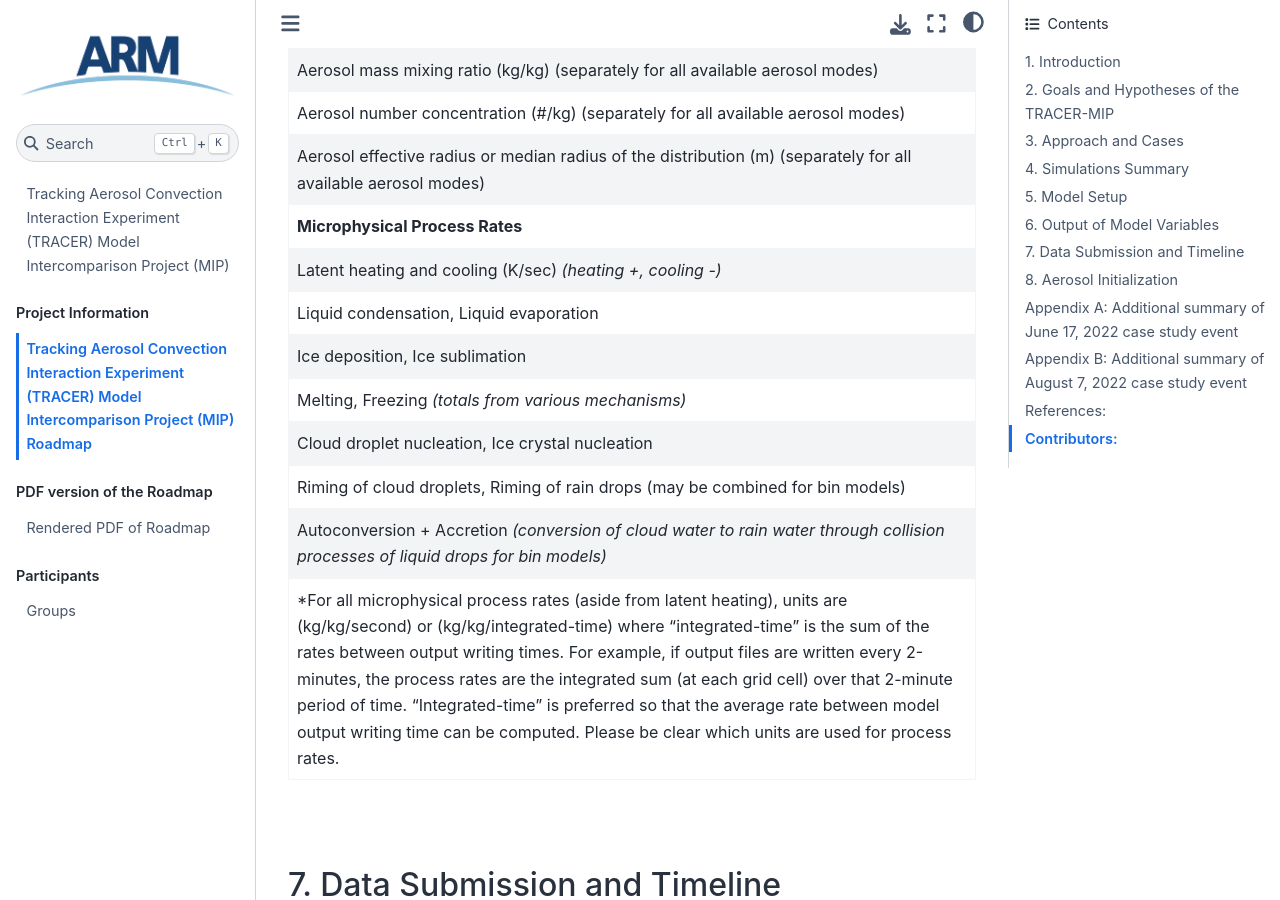
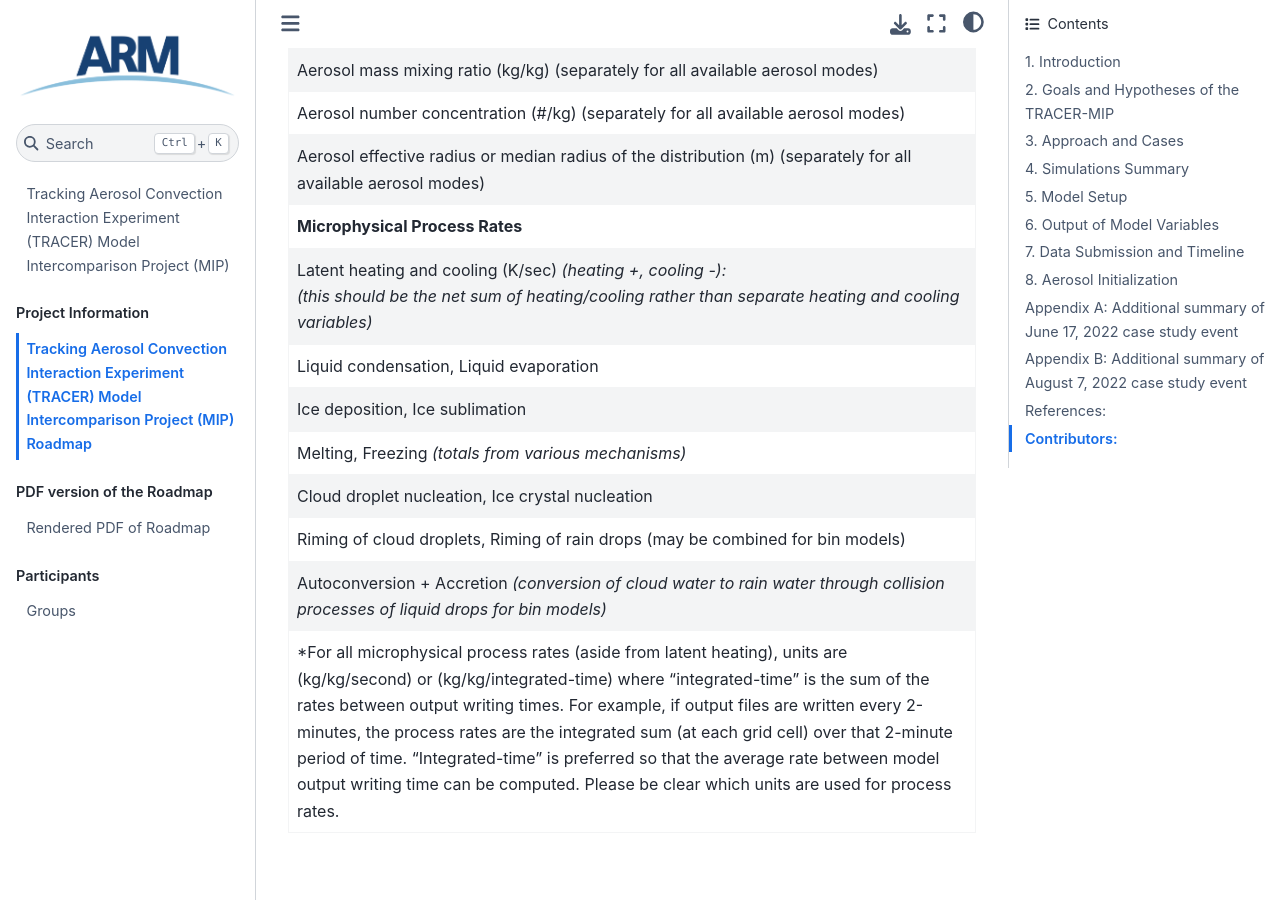
Before and after one commit to ARM-Synergy/tracer-mip, a Jupyter Book: the page built from Roadmap.md, in a window 1280 px wide and 900 px high, scrolled down 8169 px. Built offline with Jupyter Book 1.0.4 settings and Sphinx 7.4.7 and the Sphinx Book theme 1.1.4, drawn with Linux system fonts in a browser that asks for light colours.

Commit message:
Update Roadmap.md

```diff
--- a/Roadmap.md
+++ b/Roadmap.md
@@ -134,7 +134,7 @@ Table 2 describes the necessary model variables to output and the associated uni
 |Aerosol number concentration (#/kg) (separately for all available aerosol modes) |
 |Aerosol effective radius or median radius of the distribution (m) (separately for all available aerosol modes)|
 |**Microphysical Process Rates**|
-|Latent heating and cooling (K/sec) *(heating +, cooling -)*|
+|Latent heating and cooling (K/sec) *(heating +, cooling -):* <br> *(this should be the net sum of heating/cooling rather than separate heating and cooling variables)*|
 |Liquid condensation, Liquid evaporation|
 |Ice deposition, Ice sublimation|
 |Melting, Freezing *(totals from various mechanisms)*|
```
